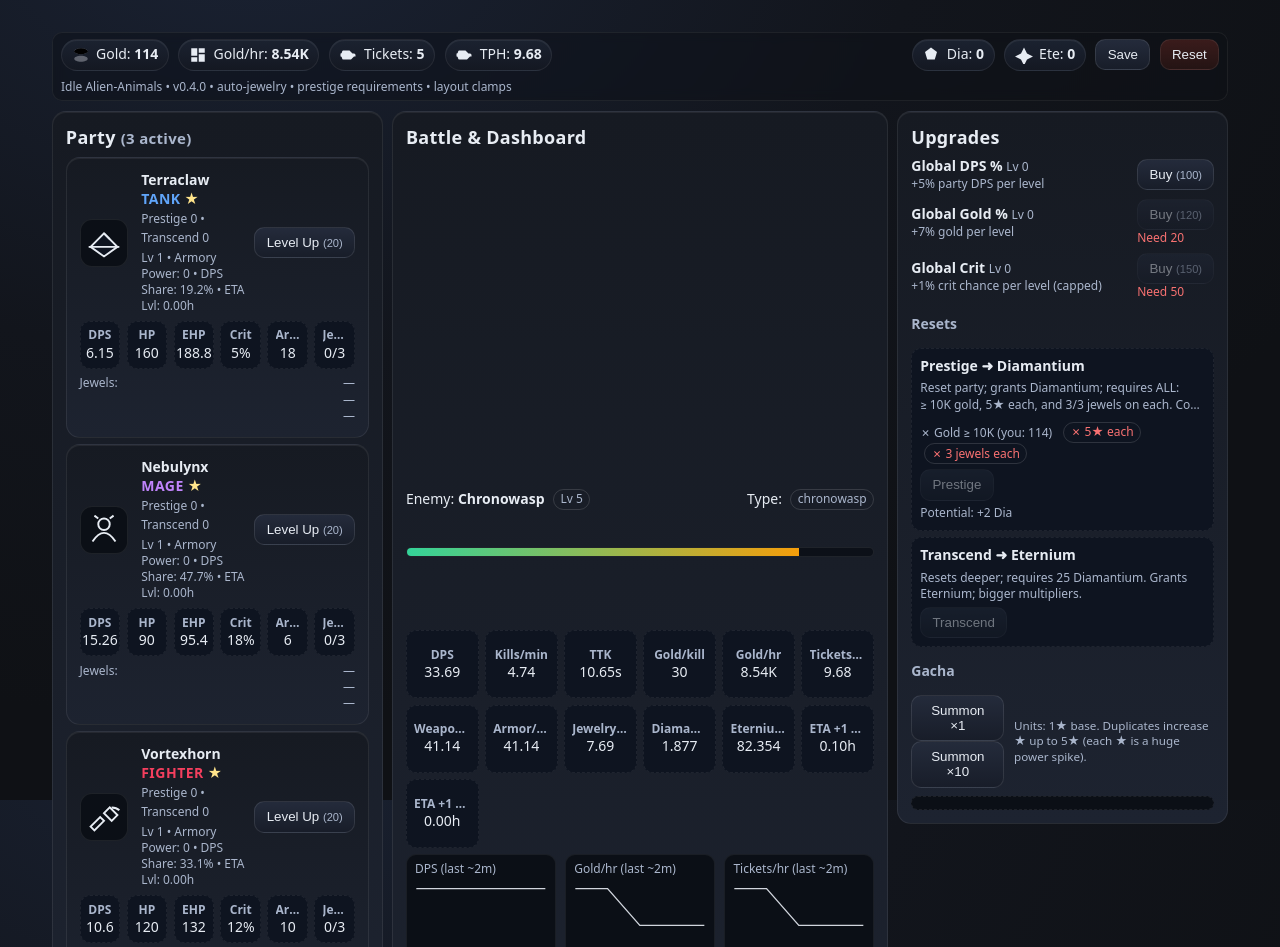
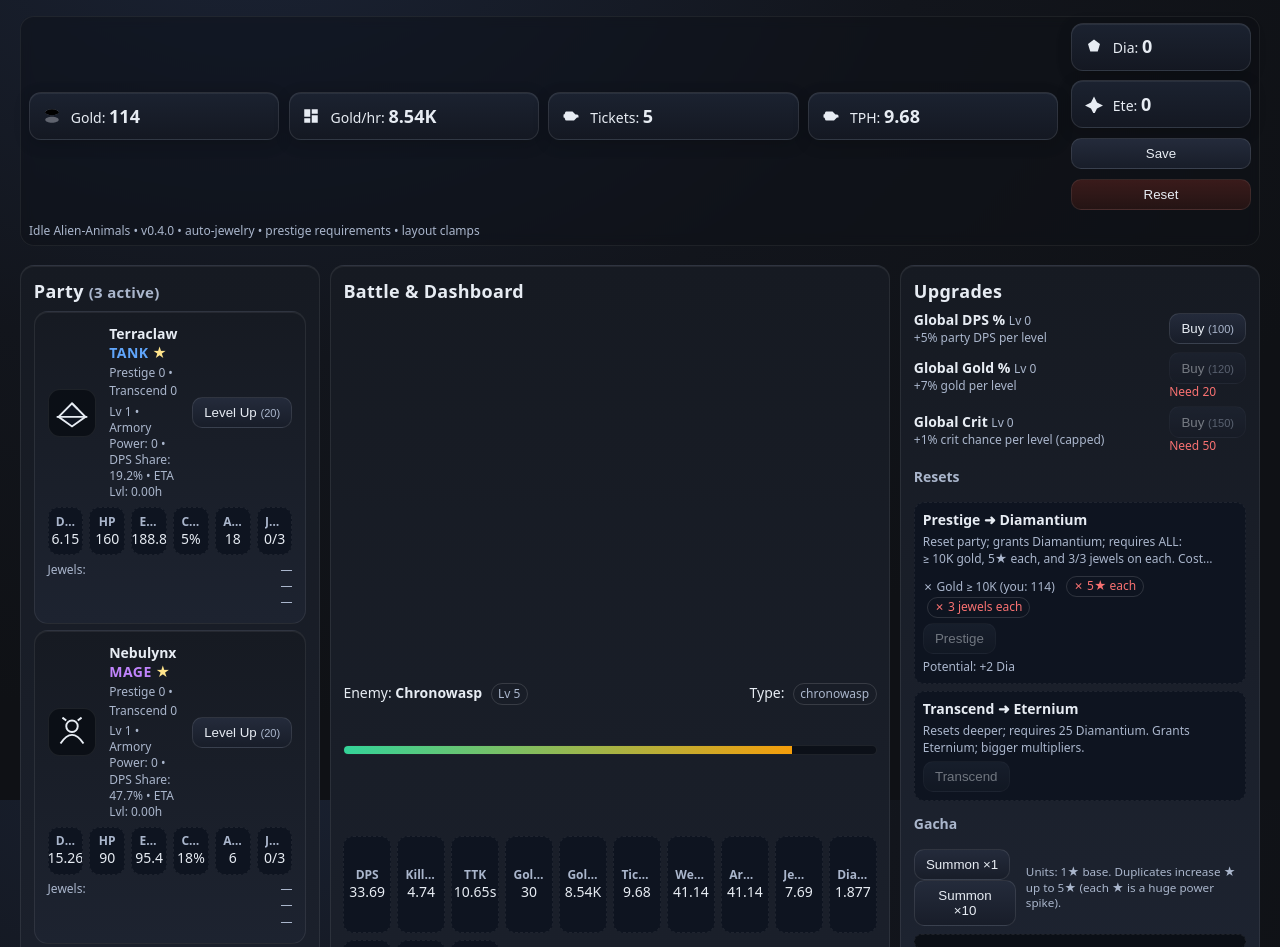
Before and after one commit to fedxc/animal_gacha, a website with bundled scripts: page index.html in a window 1280 px wide. Shown: the top 947 px of the page. Built offline with nearby package versions, Linux system fonts and the light colour scheme.

Commit message:
UI tweaks

```diff
--- a/index.html
+++ b/index.html
@@ -3,7 +3,7 @@
   <head>
     <meta charset="utf-8" />
     <meta name="viewport" content="width=device-width, initial-scale=1" />
-    <title>Idle Alien-Animals – AFK RPG</title>
+    <title>Animal Gacha – AFK RPG</title>
     <link rel="stylesheet" href="styles/main.css" />
   </head>
   <body>
@@ -96,7 +96,7 @@
               <div>Type: <span id="enemyType" class="tag">—</span></div>
             </div>
             <div class="hpbar"><i id="hpbar" style="width: 100%"></i></div>
-            <div id="dashGrid" class="kv" style="grid-template-columns: repeat(6, 1fr)"></div>
+            <div id="dashGrid" class="kv"></div>
             <div class="charts">
               <div class="chart">
                 <div class="tiny">DPS (last ~2m)</div>
--- a/styles/main.css
+++ b/styles/main.css
@@ -44,42 +44,50 @@ small {
   color: var(--ink-dim);
 }
 .app {
-  max-width: 1200px;
-  margin: 20px auto;
-  padding: 12px;
+  width: 100%;
+  max-width: none;
+  margin: 0;
+  padding: 16px 20px;
+  display: grid;
+  grid-template-rows: auto 1fr auto;
+  gap: var(--grid-gap);
+  min-height: 100vh;
 }
 .topbar {
   display: grid;
   grid-template-columns: 1fr auto;
-  gap: 0.5rem;
+  gap: 0.8rem;
   align-items: center;
   position: sticky;
   top: 0;
   backdrop-filter: saturate(140%) blur(6px);
   background: #0f111580;
   padding: 0.35rem 0.5rem;
-  border-radius: 10px;
+  border-radius: 14px;
   border: 1px solid #ffffff10;
 }
 .stat-pill {
-  display: flex;
-  gap: 0.4rem;
+  display: grid;
+  grid-template-columns: 20px 1fr;
+  gap: 0.5rem;
   align-items: center;
   background: linear-gradient(180deg, #1b2230, #141822);
-  padding: 0.35rem 0.6rem;
-  border: 1px solid #ffffff12;
-  border-radius: 999px;
-  box-shadow: 0 1px 0 #ffffff10 inset;
-  white-space: nowrap;
+  padding: 0.6rem 0.8rem;
+  border: 1px solid #ffffff1a;
+  border-radius: 12px;
+  box-shadow: 0 1px 0 #ffffff10 inset, 0 4px 16px #00000033;
+  min-height: 48px;
 }
 .stat-pill strong {
-  font-size: 14px;
+  font-size: 18px;
+  font-weight: 700;
+  font-variant-numeric: tabular-nums;
 }
 .pill-row {
-  display: flex;
+  display: grid;
+  grid-template-columns: repeat(auto-fit, minmax(180px, 1fr));
   gap: 0.6rem;
-  flex-wrap: wrap;
-  align-items: center;
+  align-items: stretch;
 }
 .btn {
   border: 1px solid #ffffff1a;
@@ -111,7 +119,7 @@ small {
   gap: var(--grid-gap);
 }
 .cols-3 {
-  grid-template-columns: minmax(260px, 2fr) minmax(420px, 3fr) minmax(260px, 2fr);
+  grid-template-columns: 320px minmax(640px, 1fr) 380px;
 }
 .cols-2 {
   grid-template-columns: repeat(2, 1fr);
@@ -194,6 +202,7 @@ small {
   align-items: center;
   justify-content: center;
   overflow: hidden;
+  font-variant-numeric: tabular-nums;
 }
 .kv b {
   display: block;
@@ -348,7 +357,7 @@ select {
 }
 .chart svg {
   width: 100%;
-  height: 60px;
+  height: 90px;
 }
 /* Truncation helpers to keep Dashboard & Upgrades from stretching */
 .truncate {
@@ -378,3 +387,40 @@ select {
   pointer-events: none;
   z-index: 9999;
 }
+
+/* Full-width dashboard refinements */
+#dashGrid.kv {
+  grid-template-columns: repeat(12, minmax(0, 1fr));
+}
+#dashGrid.kv div {
+  min-height: 64px;
+}
+
+/* Responsive breakpoints */
+@media (max-width: 1440px) {
+  .cols-3 {
+    grid-template-columns: 300px minmax(520px, 1fr) 360px;
+  }
+  #dashGrid.kv {
+    grid-template-columns: repeat(10, 1fr);
+  }
+}
+@media (max-width: 1200px) {
+  .cols-3 {
+    grid-template-columns: 280px 1fr 320px;
+  }
+  #dashGrid.kv {
+    grid-template-columns: repeat(8, 1fr);
+  }
+  .charts {
+    grid-template-columns: 1fr 1fr;
+  }
+}
+@media (max-width: 980px) {
+  .cols-3 {
+    grid-template-columns: 1fr;
+  }
+  .charts {
+    grid-template-columns: 1fr;
+  }
+}
```
